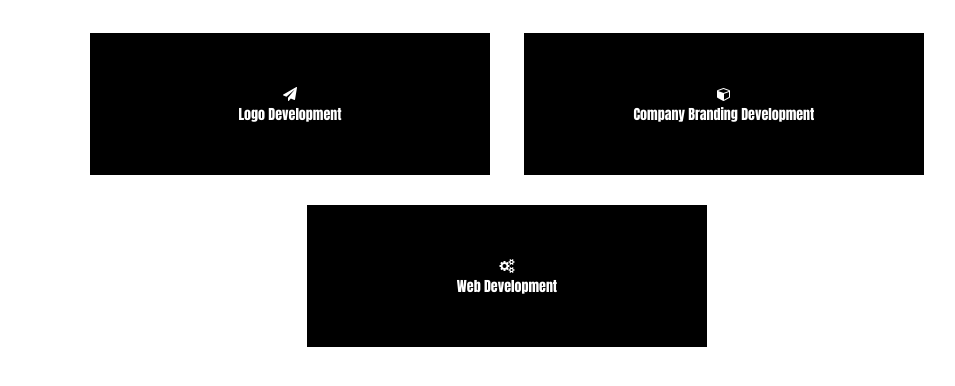
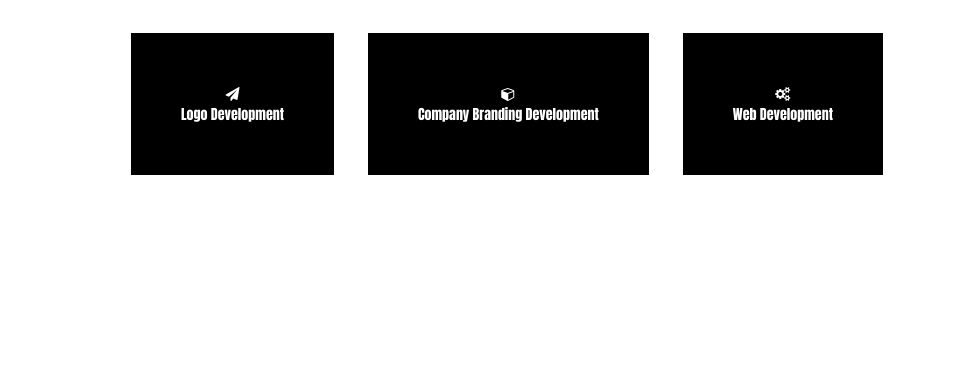
Before and after one commit to amercado07/Portfolio, a plain HTML site: page index.html in a window 1280 px wide. Shown: the part 448-834 px from the top of the page, without its empty margins (133-1088 px from the left). Drawn offline with nearby package versions, Linux system fonts and the light colour scheme; a web font is replaced by a local one.

Commit message:
Update style.css

```diff
--- a/style.css
+++ b/style.css
@@ -118,7 +118,7 @@ ol { margin-left: 36px; }
  background-color: black; font-family: Impact, Haettenschweiler, "Arial Narrow Bold", sans-serif;
  margin: 15px;
  padding: 50px;
- width: 300px;
+ width: "100%";
  display: inline-block;
  transition: 1s all;
  text-align: center;
```
